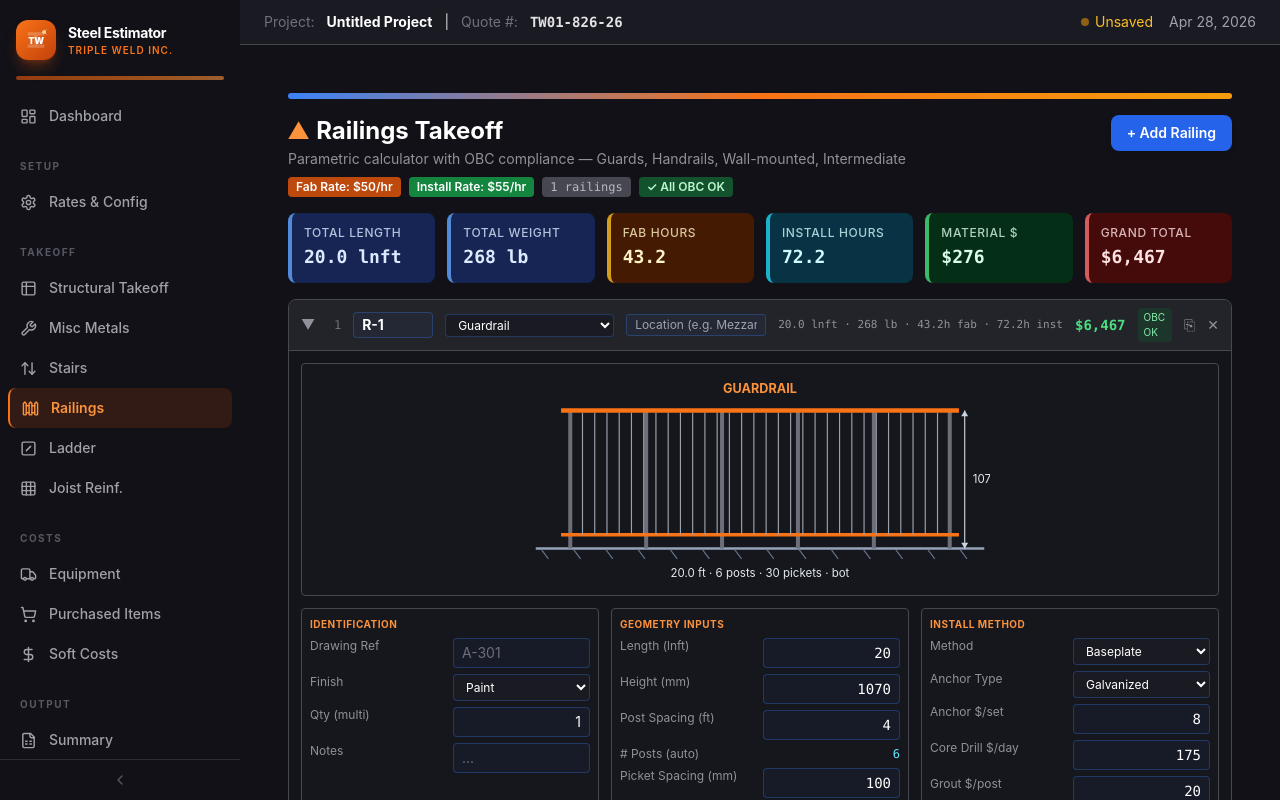
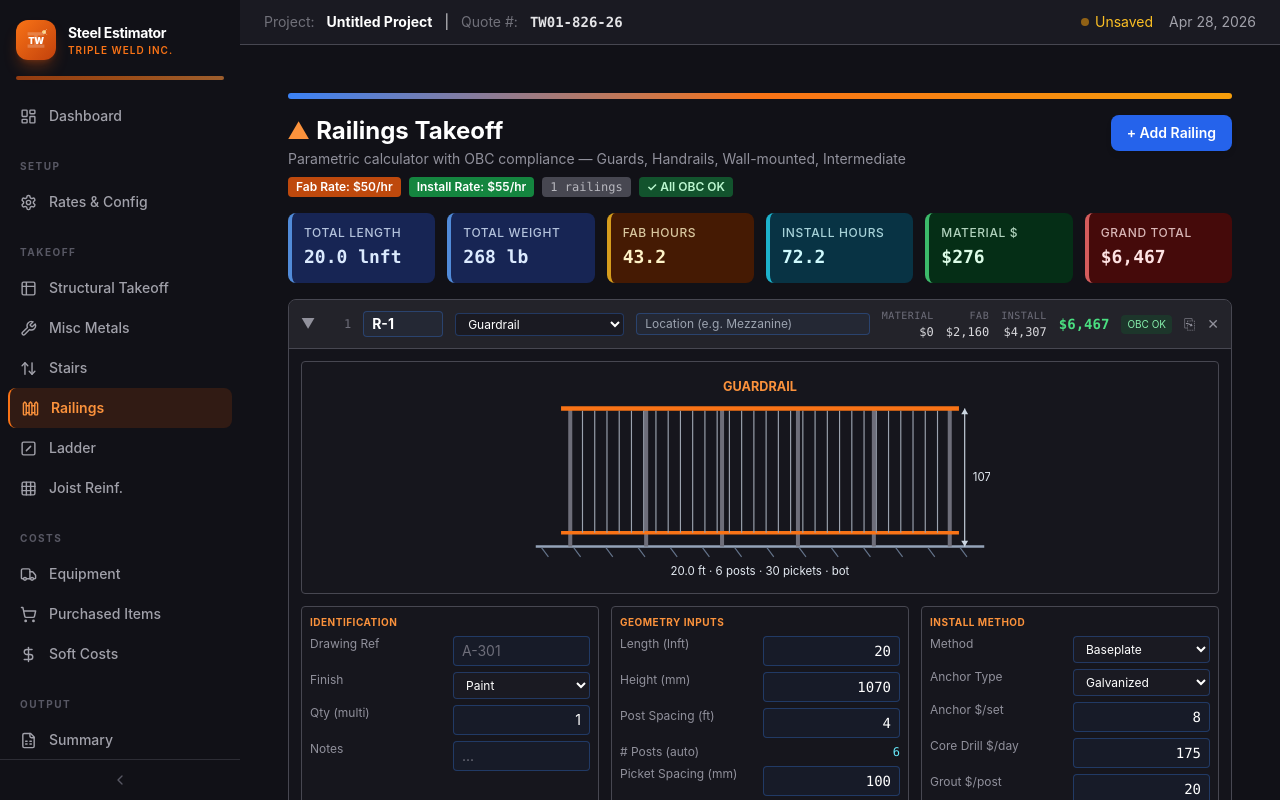
Before and after one commit to Tripleweld/steel-estimator-pro, a React (Vite) app: page /railings in a window 1280 px wide. Both pictures are taken after a click on the button "+ Add Railing". Built offline with nearby package versions, Linux system fonts and the light colour scheme.

Commit message:
feat(Railings): card row breakdown columns (Material/Fab/Install) replacing lnft·lb·fab·inst summary

```diff
--- a/src/pages/Railings.jsx
+++ b/src/pages/Railings.jsx
@@ -466,9 +466,20 @@ function RailingCard({ row, idx, calc, fabRate, installRate, onUpdate, onDelete,
           placeholder="Location (e.g. Mezzanine)"
           className="flex-1 min-w-[140px] bg-blue-500/5 border border-blue-500/30 rounded px-2 py-0.5 text-xs text-white focus:outline-none"
         />
-        <span className="text-[11px] text-steel-400 font-mono whitespace-nowrap">
-          {fmtNum(toNum(row.lengthFt), 1)} lnft · {fmtNum(calc.totalLbs)} lb · {fmtNum(calc.totFab, 1)}h fab · {fmtNum(calc.totInst, 1)}h inst
-        </span>
+        <div className="flex items-center gap-3 text-xs font-mono whitespace-nowrap">
+          <div className="text-right">
+            <div className="text-steel-500 text-[10px] uppercase tracking-wider">Material</div>
+            <div className="text-steel-200">${Math.round(calc.matCost || 0).toLocaleString()}</div>
+          </div>
+          <div className="text-right">
+            <div className="text-steel-500 text-[10px] uppercase tracking-wider">Fab</div>
+            <div className="text-steel-200">${Math.round(calc.fabCost || 0).toLocaleString()}</div>
+          </div>
+          <div className="text-right">
+            <div className="text-steel-500 text-[10px] uppercase tracking-wider">Install</div>
+            <div className="text-steel-200">${Math.round((calc.grandTotal || 0) - (calc.matCost || 0) - (calc.fabCost || 0)).toLocaleString()}</div>
+          </div>
+        </div>
         <span className={`text-sm font-bold font-mono ${allOk ? 'text-green-400' : 'text-amber-400'}`}>
           {fmtDollar(calc.grandTotal)}
         </span>
```
